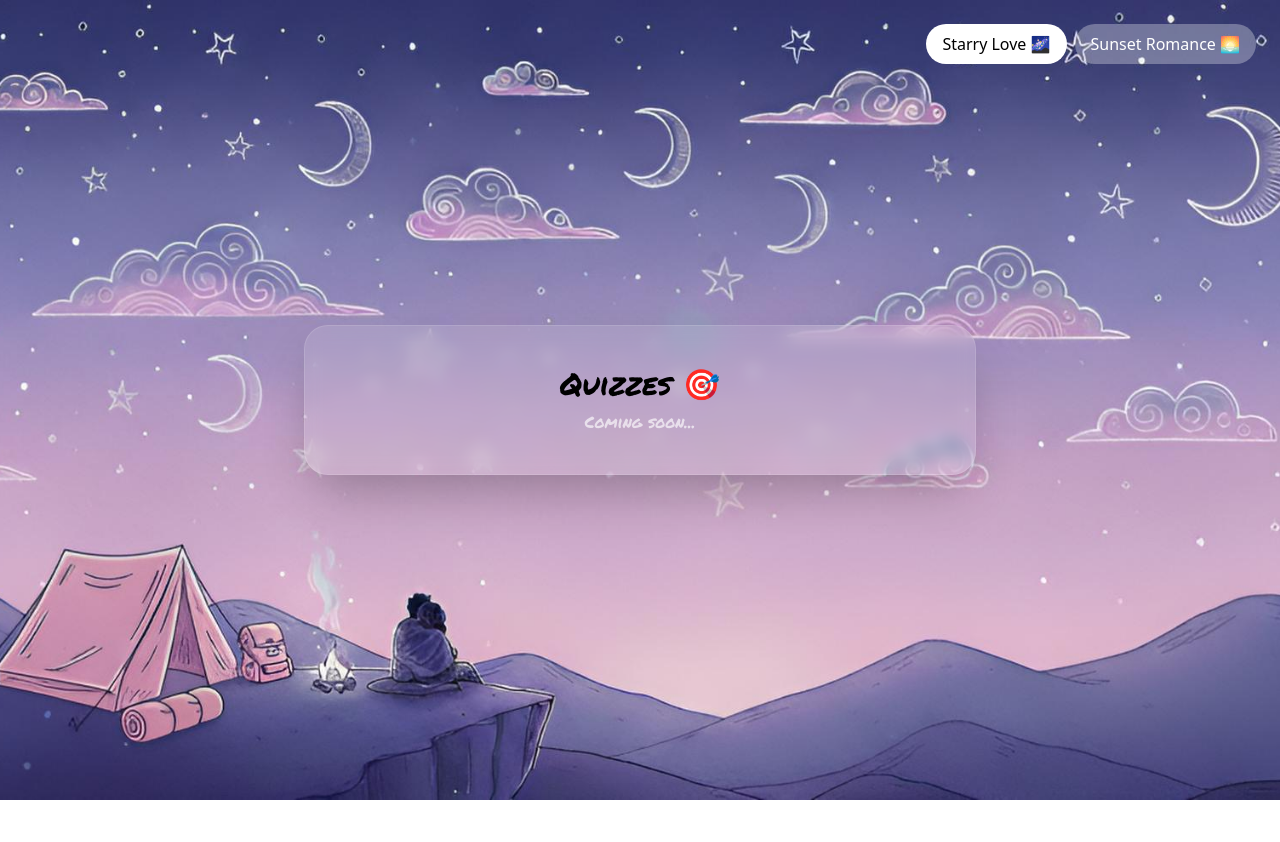
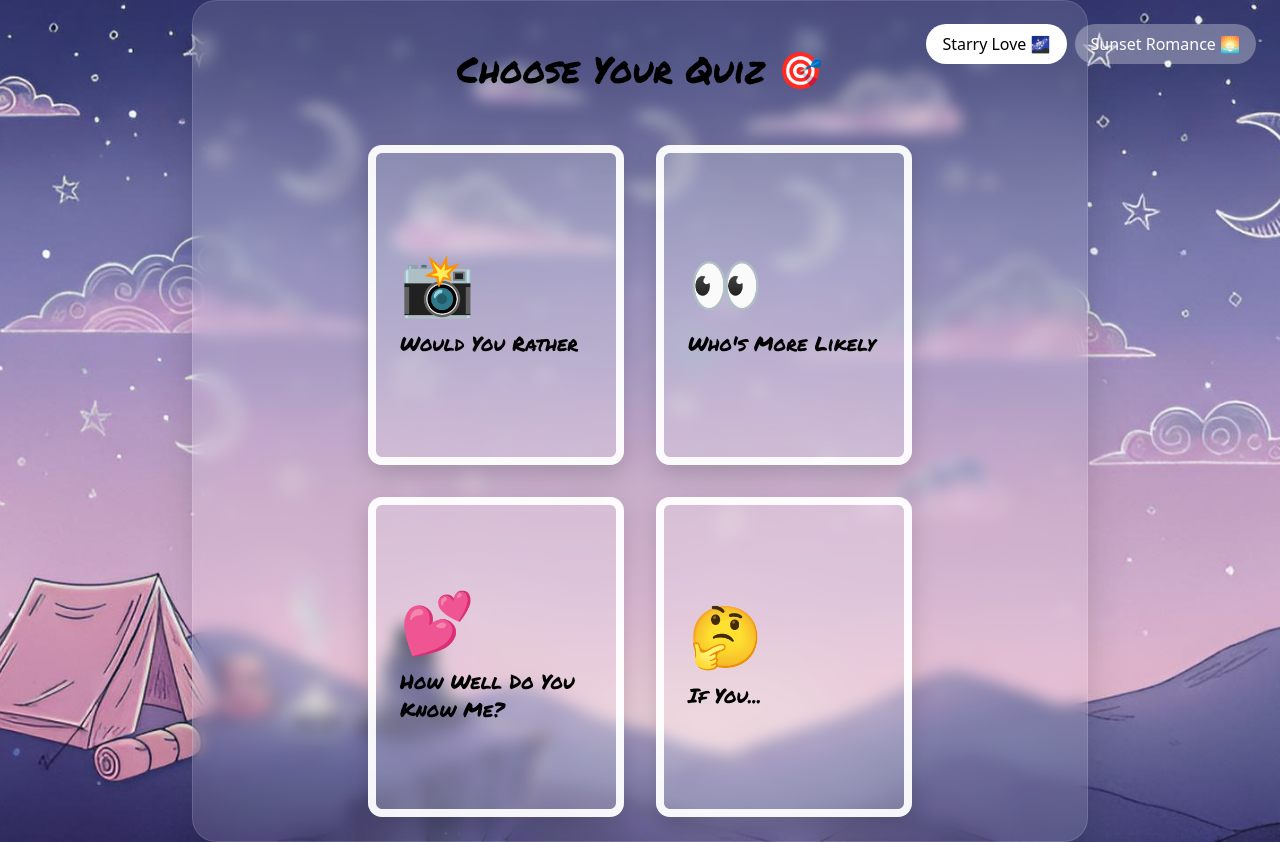
Before and after one commit to 5tack5mith/SS, a React (Vite) app: page /quizzes in a window 1280 px wide. Before the commit the page ends 800 px from the top, so only its background shows below. Built offline with nearby package versions, Linux system fonts and the light colour scheme; no server answers; the HTML template or start-up script is replaced by a standard one.

Commit message:
quizzes page

```diff
--- a/src/App.jsx
+++ b/src/App.jsx
@@ -6,6 +6,10 @@ import MemoryTree from './pages/MemoryTree'
 import Notes from './pages/Notes'
 import Quizzes from './pages/Quizzes'
 import DateIdeas from './pages/DateIdeas'
+import WouldYouRather from './pages/quizzes/WouldYouRather'
+import WhosMoreLikely from './pages/quizzes/WhosMoreLikely'
+import HowWellDoYouKnowMe from './pages/quizzes/HowWellDoYouKnowMe'
+import IfYou from './pages/quizzes/IfYou'
 
 export default function App(){
   return (
@@ -17,6 +21,10 @@ export default function App(){
         <Route path='/notes' element={<Notes/>} />
         <Route path='/quizzes' element={<Quizzes/>} />
         <Route path='/date-ideas' element={<DateIdeas/>} />
+        <Route path='/quizzes/would-you-rather' element={<WouldYouRather/>} />
+        <Route path='/quizzes/whos-more-likely' element={<WhosMoreLikely/>} />
+        <Route path='/quizzes/how-well-do-you-know-me' element={<HowWellDoYouKnowMe/>} />
+        <Route path='/quizzes/if-you' element={<IfYou/>} />
       </Routes>
     </BrowserRouter>
   )
--- a/src/components/FeaturePolaroids.jsx
+++ b/src/components/FeaturePolaroids.jsx
@@ -2,10 +2,10 @@ import React from 'react'
 import { PolaroidCard } from './PolaroidCard'
 
 const features = [
-  { id: 'memory-tree', icon: '🌳', title: 'Memory Tree', rotation: '-rotate-6' },
+  { id: 'quizzes', icon: '🎯', title: 'Quizzes', rotation: '-rotate-6' },
   { id: 'notes', icon: '📝', title: 'Notes', rotation: 'rotate-3' },
   { id: 'date-ideas', icon: '💡', title: 'Date Ideas', rotation: '-rotate-2' },
-  { id: 'quizzes', icon: '🎯', title: 'Quizzes', rotation: 'rotate-1' },
+  { id: 'memory-tree', icon: '🌳', title: 'Memory Tree', rotation: 'rotate-1' },
 ]
 
 export function FeaturePolaroids({ theme }) {
--- /dev/null
+++ b/src/components/PolaroidQuizCard.jsx
@@ -0,0 +1,52 @@
+import React, { useState } from 'react'
+import { motion } from 'framer-motion'
+import { useNavigate } from 'react-router-dom'
+
+export function PolaroidQuizCard({ emoji, label, route, theme, tilt }) {
+  const [isAnimating, setIsAnimating] = useState(false)
+  const navigate = useNavigate()
+
+  const bg = theme === 'starry' ? 'bg-white/20' : 'bg-white/30'
+
+  const handleClick = () => {
+    console.log('Quiz polaroid clicked, starting animation...')
+    setIsAnimating(true)
+
+    // Navigate after animation completes
+    setTimeout(() => {
+      console.log('Animation complete, navigating to:', route)
+      navigate(route)
+    }, 600)
+  }
+
+  return (
+    <motion.button
+      onClick={handleClick}
+      disabled={isAnimating}
+      className={`polaroid ${bg} p-6 w-64 h-80 text-left disabled:pointer-events-none relative transform ${tilt}`}
+      initial={{ scale: 1 }}
+      whileHover={{ scale: 1.2, rotate: 5 }}
+      animate={isAnimating ? {
+        scale: 3,
+        position: 'fixed',
+        left: '50%',
+        top: '50%',
+        zIndex: 9999
+      } : {
+        scale: 1,
+        position: 'relative',
+        zIndex: 1
+      }}
+      transition={{
+        duration: 0.6,
+        ease: "easeInOut"
+      }}
+      style={isAnimating ? {
+        transform: 'translate(-50%, -50%)'
+      } : {}}
+    >
+      <div className="text-6xl mb-4">{emoji}</div>
+      <div className="text-xl font-marker">{label}</div>
+    </motion.button>
+  )
+}
--- a/src/pages/Quizzes.jsx
+++ b/src/pages/Quizzes.jsx
@@ -1,6 +1,14 @@
 import React, { useState } from 'react'
 import starry from '../assets/StarryNightResized.png'
 import sunset from '../assets/Romantic_sunset.png'
+import { PolaroidQuizCard } from '../components/PolaroidQuizCard'
+
+const quizTypes = [
+  { emoji: '📸', label: 'Would You Rather', route: '/quizzes/would-you-rather', tilt: '-rotate-6' },
+  { emoji: '👀', label: "Who's More Likely", route: '/quizzes/whos-more-likely', tilt: 'rotate-3' },
+  { emoji: '💕', label: 'How Well Do You Know Me?', route: '/quizzes/how-well-do-you-know-me', tilt: '-rotate-2' },
+  { emoji: '🤔', label: 'If You...', route: '/quizzes/if-you', tilt: 'rotate-1' },
+]
 
 export default function Quizzes(){
   const [theme,setTheme] = useState('starry')
@@ -21,9 +29,24 @@ export default function Quizzes(){
       </div>
 
       <div className='min-h-screen flex items-center justify-center px-6'>
-        <div className='glass-card p-10 rounded-3xl shadow-2xl max-w-2xl w-full text-center'>
-          <h1 className='text-3xl font-marker mb-2'>Quizzes 🎯</h1>
-          <p className='text-white/80 font-marker' style={{opacity:0.8}}>Coming soon...</p>
+        <div className='glass-card p-12 rounded-3xl shadow-2xl max-w-4xl w-full'>
+          <h1 className='text-4xl font-marker mb-8 text-center'>Choose Your Quiz 🎯</h1>
+
+          <div className="relative w-full flex items-center justify-center">
+            <div className="grid grid-cols-2 gap-8 transform translate-y-6">
+              {quizTypes.map((quiz, index) => (
+                <div key={index}>
+                  <PolaroidQuizCard
+                    emoji={quiz.emoji}
+                    label={quiz.label}
+                    route={quiz.route}
+                    theme={theme}
+                    tilt={quiz.tilt}
+                  />
+                </div>
+              ))}
+            </div>
+          </div>
         </div>
       </div>
     </div>
--- /dev/null
+++ b/src/pages/quizzes/HowWellDoYouKnowMe.jsx
@@ -0,0 +1,31 @@
+import React, { useState } from 'react'
+import starry from '../../assets/StarryNightResized.png'
+import sunset from '../../assets/Romantic_sunset.png'
+
+export default function HowWellDoYouKnowMe(){
+  const [theme,setTheme] = useState('starry')
+  const bgStyle = theme === 'starry' ? { backgroundImage: `url(${starry})`, backgroundSize: 'cover' } : { backgroundImage: `url(${sunset})`, backgroundSize: 'cover' }
+
+  React.useEffect(()=>{
+    const saved = localStorage.getItem('theme')
+    if (saved === 'starry' || saved === 'sunset') setTheme(saved)
+  },[])
+
+  const choose = (t)=>{ setTheme(t); try { localStorage.setItem('theme', t) } catch {} }
+
+  return (
+    <div style={bgStyle} className='min-h-screen w-full bg-center bg-cover transition-all duration-500'>
+      <div className='absolute top-6 right-6 z-40 flex gap-2'>
+        <button onClick={()=>choose('starry')} className={`px-4 py-2 rounded-full ${theme==='starry' ? 'bg-white text-black' : 'bg-white/30 text-white'}`}>Starry Love 🌌</button>
+        <button onClick={()=>choose('sunset')} className={`px-4 py-2 rounded-full ${theme==='sunset' ? 'bg-white text-black' : 'bg-white/30 text-white'}`}>Sunset Romance 🌅</button>
+      </div>
+
+      <div className='min-h-screen flex items-center justify-center px-6'>
+        <div className='glass-card p-10 rounded-3xl shadow-2xl max-w-2xl w-full text-center'>
+          <h1 className='text-3xl font-marker mb-2'>How Well Do You Know Me? Quiz 💕</h1>
+          <p className='text-white/80 font-marker' style={{opacity:0.8}}>Coming soon...</p>
+        </div>
+      </div>
+    </div>
+  )
+}
--- /dev/null
+++ b/src/pages/quizzes/IfYou.jsx
@@ -0,0 +1,31 @@
+import React, { useState } from 'react'
+import starry from '../../assets/StarryNightResized.png'
+import sunset from '../../assets/Romantic_sunset.png'
+
+export default function IfYou(){
+  const [theme,setTheme] = useState('starry')
+  const bgStyle = theme === 'starry' ? { backgroundImage: `url(${starry})`, backgroundSize: 'cover' } : { backgroundImage: `url(${sunset})`, backgroundSize: 'cover' }
+
+  React.useEffect(()=>{
+    const saved = localStorage.getItem('theme')
+    if (saved === 'starry' || saved === 'sunset') setTheme(saved)
+  },[])
+
+  const choose = (t)=>{ setTheme(t); try { localStorage.setItem('theme', t) } catch {} }
+
+  return (
+    <div style={bgStyle} className='min-h-screen w-full bg-center bg-cover transition-all duration-500'>
+      <div className='absolute top-6 right-6 z-40 flex gap-2'>
+        <button onClick={()=>choose('starry')} className={`px-4 py-2 rounded-full ${theme==='starry' ? 'bg-white text-black' : 'bg-white/30 text-white'}`}>Starry Love 🌌</button>
+        <button onClick={()=>choose('sunset')} className={`px-4 py-2 rounded-full ${theme==='sunset' ? 'bg-white text-black' : 'bg-white/30 text-white'}`}>Sunset Romance 🌅</button>
+      </div>
+
+      <div className='min-h-screen flex items-center justify-center px-6'>
+        <div className='glass-card p-10 rounded-3xl shadow-2xl max-w-2xl w-full text-center'>
+          <h1 className='text-3xl font-marker mb-2'>If You... Quiz 🤔</h1>
+          <p className='text-white/80 font-marker' style={{opacity:0.8}}>Coming soon...</p>
+        </div>
+      </div>
+    </div>
+  )
+}
--- /dev/null
+++ b/src/pages/quizzes/WhosMoreLikely.jsx
@@ -0,0 +1,31 @@
+import React, { useState } from 'react'
+import starry from '../../assets/StarryNightResized.png'
+import sunset from '../../assets/Romantic_sunset.png'
+
+export default function WhosMoreLikely(){
+  const [theme,setTheme] = useState('starry')
+  const bgStyle = theme === 'starry' ? { backgroundImage: `url(${starry})`, backgroundSize: 'cover' } : { backgroundImage: `url(${sunset})`, backgroundSize: 'cover' }
+
+  React.useEffect(()=>{
+    const saved = localStorage.getItem('theme')
+    if (saved === 'starry' || saved === 'sunset') setTheme(saved)
+  },[])
+
+  const choose = (t)=>{ setTheme(t); try { localStorage.setItem('theme', t) } catch {} }
+
+  return (
+    <div style={bgStyle} className='min-h-screen w-full bg-center bg-cover transition-all duration-500'>
+      <div className='absolute top-6 right-6 z-40 flex gap-2'>
+        <button onClick={()=>choose('starry')} className={`px-4 py-2 rounded-full ${theme==='starry' ? 'bg-white text-black' : 'bg-white/30 text-white'}`}>Starry Love 🌌</button>
+        <button onClick={()=>choose('sunset')} className={`px-4 py-2 rounded-full ${theme==='sunset' ? 'bg-white text-black' : 'bg-white/30 text-white'}`}>Sunset Romance 🌅</button>
+      </div>
+
+      <div className='min-h-screen flex items-center justify-center px-6'>
+        <div className='glass-card p-10 rounded-3xl shadow-2xl max-w-2xl w-full text-center'>
+          <h1 className='text-3xl font-marker mb-2'>Who's More Likely Quiz 👀</h1>
+          <p className='text-white/80 font-marker' style={{opacity:0.8}}>Coming soon...</p>
+        </div>
+      </div>
+    </div>
+  )
+}
--- /dev/null
+++ b/src/pages/quizzes/WouldYouRather.jsx
@@ -0,0 +1,31 @@
+import React, { useState } from 'react'
+import starry from '../../assets/StarryNightResized.png'
+import sunset from '../../assets/Romantic_sunset.png'
+
+export default function WouldYouRather(){
+  const [theme,setTheme] = useState('starry')
+  const bgStyle = theme === 'starry' ? { backgroundImage: `url(${starry})`, backgroundSize: 'cover' } : { backgroundImage: `url(${sunset})`, backgroundSize: 'cover' }
+
+  React.useEffect(()=>{
+    const saved = localStorage.getItem('theme')
+    if (saved === 'starry' || saved === 'sunset') setTheme(saved)
+  },[])
+
+  const choose = (t)=>{ setTheme(t); try { localStorage.setItem('theme', t) } catch {} }
+
+  return (
+    <div style={bgStyle} className='min-h-screen w-full bg-center bg-cover transition-all duration-500'>
+      <div className='absolute top-6 right-6 z-40 flex gap-2'>
+        <button onClick={()=>choose('starry')} className={`px-4 py-2 rounded-full ${theme==='starry' ? 'bg-white text-black' : 'bg-white/30 text-white'}`}>Starry Love 🌌</button>
+        <button onClick={()=>choose('sunset')} className={`px-4 py-2 rounded-full ${theme==='sunset' ? 'bg-white text-black' : 'bg-white/30 text-white'}`}>Sunset Romance 🌅</button>
+      </div>
+
+      <div className='min-h-screen flex items-center justify-center px-6'>
+        <div className='glass-card p-10 rounded-3xl shadow-2xl max-w-2xl w-full text-center'>
+          <h1 className='text-3xl font-marker mb-2'>Would You Rather Quiz 📸</h1>
+          <p className='text-white/80 font-marker' style={{opacity:0.8}}>Coming soon...</p>
+        </div>
+      </div>
+    </div>
+  )
+}
```
